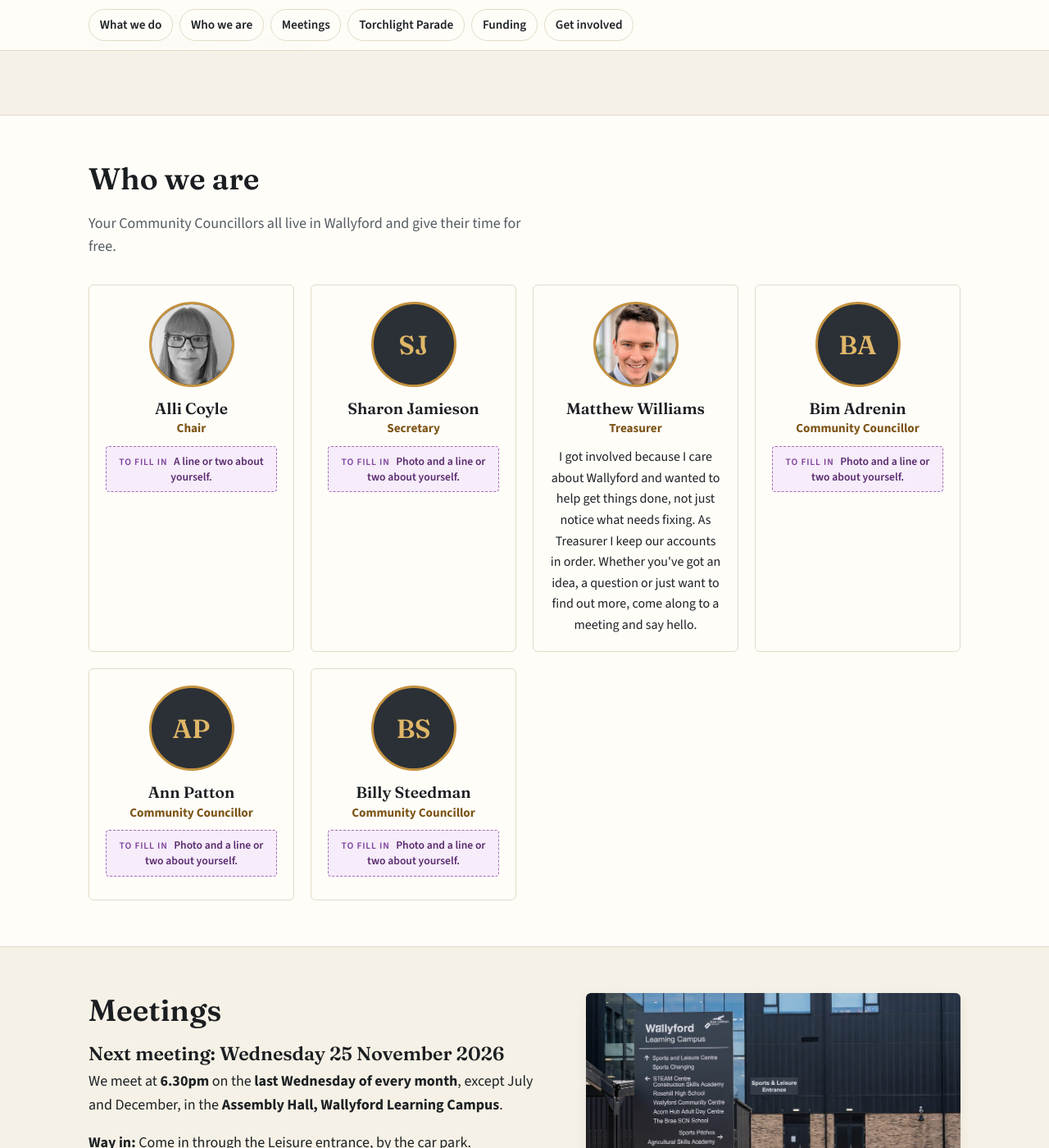
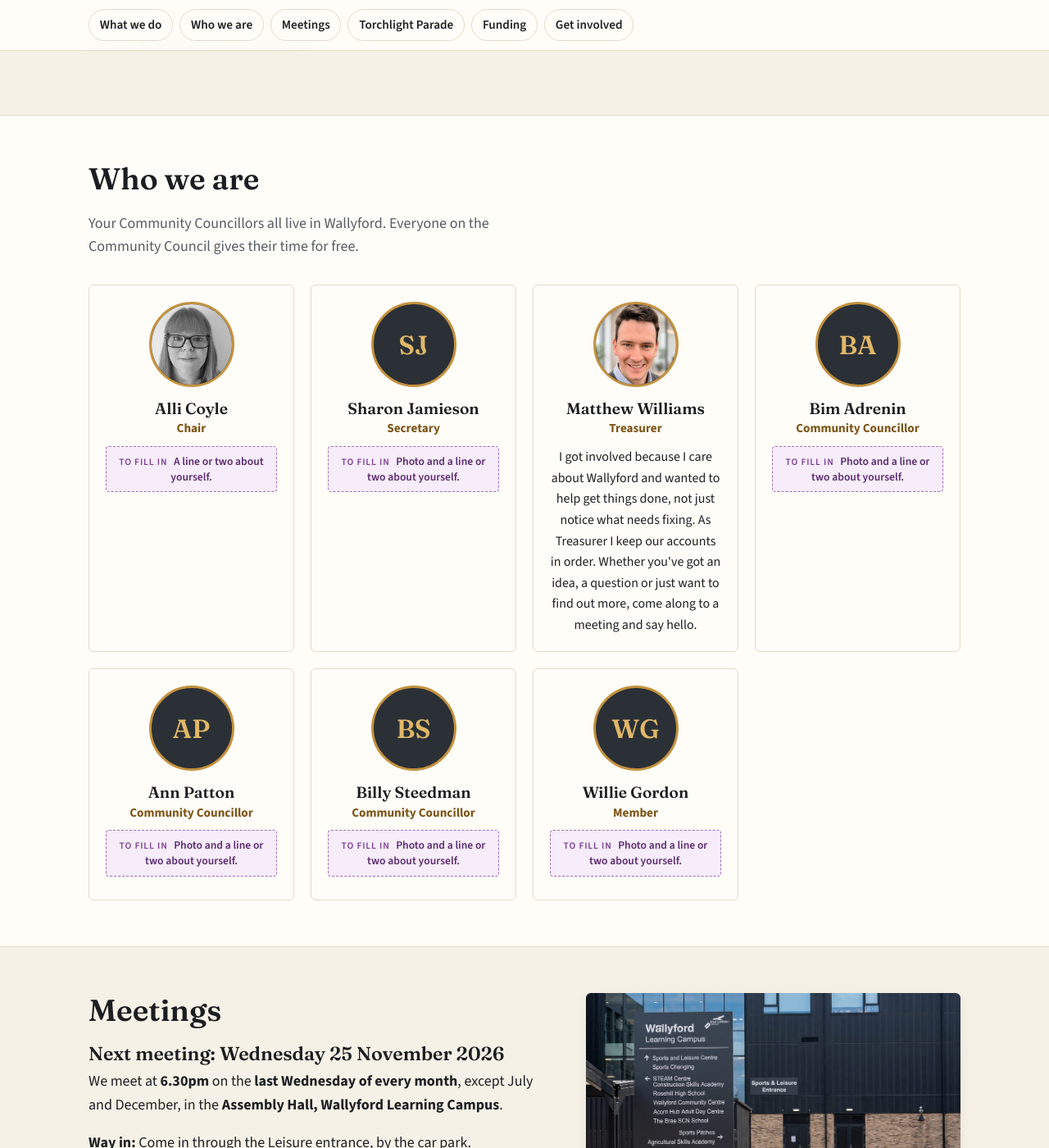
Before and after one commit to dochtie/wallyford-community-council, a Jekyll site: the page built from council.html, in a window 1280 px wide and 1400 px high, scrolled down 1152 px. Shown: the whole window at 82% size. Built offline with Jekyll 4.4.1, drawn with Linux system fonts in a browser that asks for light colours.

Commit message:
Add Willie Gordon as a member of the Community Council (#38)
Willie is a member but not an elected Community Councillor, so his role
reads "Member". The Who we are intro now keeps "live in Wallyford" to
the councillors and says everyone gives their time for free.


Claude-Session: https://claude.ai/code/session_01AHWgmui6HjEdcAqmm8Qa69

Co-authored-by: Claude <noreply@anthropic.com>

```diff
--- a/_data/councillors.yml
+++ b/_data/councillors.yml
@@ -32,3 +32,8 @@
   role: Community Councillor
   photo:
   blurb:
+
+- name: Willie Gordon
+  role: Member
+  photo:
+  blurb:
--- a/council.html
+++ b/council.html
@@ -61,7 +61,7 @@ description: What Wallyford Community Council does, who we are, when we meet, th
   <div class="wrap">
     <div class="section-head">
       <h2>Who we are</h2>
-      <p>Your Community Councillors all live in Wallyford and give their time for free.</p>
+      <p>Your Community Councillors all live in Wallyford. Everyone on the Community Council gives their time for free.</p>
     </div>
     <div class="people">
       {% for person in site.data.councillors %}
```
